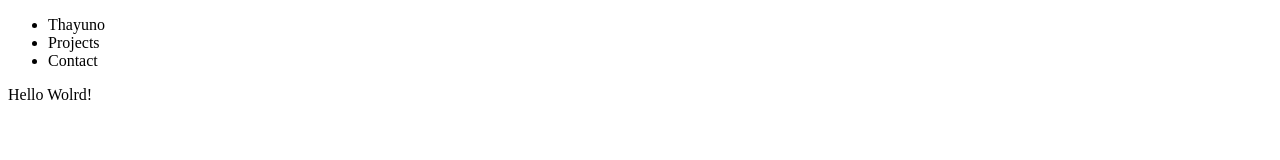
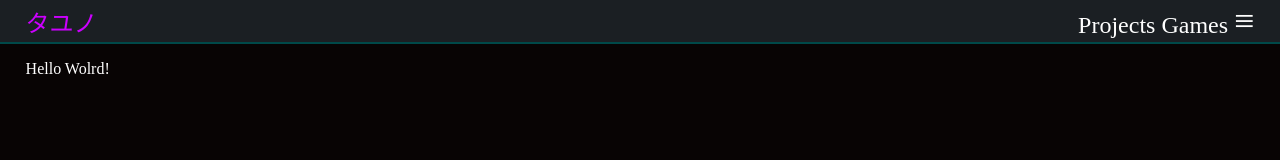
Before and after one commit to Thayuno/Thayuno.github.io, a plain HTML site: page index.html in a window 1280 px wide. Drawn offline with Linux system fonts and the light colour scheme.

Commit message:
Simplified improvement

```diff
--- a/css/index.css
+++ b/css/index.css
@@ -1,5 +1,65 @@
+#font-face {
+  font-family: 'Rampart One';
+  src: url('.\fonts\rampart_one.ttf') format('truetype');
+}
+
+:root {
+  --dark-background: #080404;
+  --em-dark-background: #1b1f23;
+  --text-color: #ffffff;
+
+  background-color: var(--dark-background);
+}
+
 * {
+  text-decoration: none;
+  list-style: none;
+  color: var(--text-color);
   padding: 0;
   margin: 0;
   box-sizing: border-box;
 }
+
+header {
+  padding-left: 2dvw;
+  padding-right: 2dvw;
+
+  display: inline-flex;
+  align-items: center;
+  justify-content: space-between;
+  width: 100dvw;
+  background-color: var(--em-dark-background);
+  font-size: 1.5em;
+  vertical-align: middle;
+
+  border-bottom: 2px solid #004949;
+}
+
+.drop-down {
+  position: relative;
+  display: inline-block;
+}
+
+.drop-down ul{
+  display: none;
+  color: green;
+  position: absolute;
+  right: 0;
+  background-color: gray;
+  width: 10em;
+  padding: 5px;
+  z-index: 1;
+}
+
+.drop-down:hover ul {
+  display: block;
+}
+
+.rampart-one {
+  font-family: 'Rampart One';
+  color: #cc00ff;
+}
+
+body main {
+  padding: 2dvh 2dvw;
+}
--- a/index.html
+++ b/index.html
@@ -1,21 +1,34 @@
 <!DOCTYPE html>
-<html>
+<html lang="en-US">
   <head>
+    <meta charset="UTF-8">
     <title>Thayuno's site</title>
-    <link rel="stylesheet" type="css/txt" href=".\css\index.css">
+    <link rel="stylesheet" type="text/css" href=".\css\index.css">
     <link rel="favicon" type="icon\x-icon" href=".\img\favicon.icon">
+    <meta name="viewport" content="width=device-width, initial-scale=1.0">
   </head>
   <body>
     <header>
-      <ul>
-        <li>Thayuno</li>
-        <li>Projects</li>
-        <li>Contact</li>
-      </ul>
+      <span class="rampart-one">タユノ</span>
+
+      <div class="menu">
+        <a>Projects</a>
+        <a>Games</a>
+        <div class="drop-down">
+          <span style="font-size: 1.5em;">≡</span>
+          <ul>
+            <li><a href="#">About Me</a></li>
+            <li><a href="#">Contact Me</a></li>
+            <li><a href="https://github.com/thayuno" target="_blank">GitHub</a></li>
+          </ul>
+        </div>
+      </div>
+
     </header>
     <main>
       Hello Wolrd!
     </main>
+
     <footer>
 
     </footer>
```
Also changed, not shown: contact.html (added), 2 other files.
